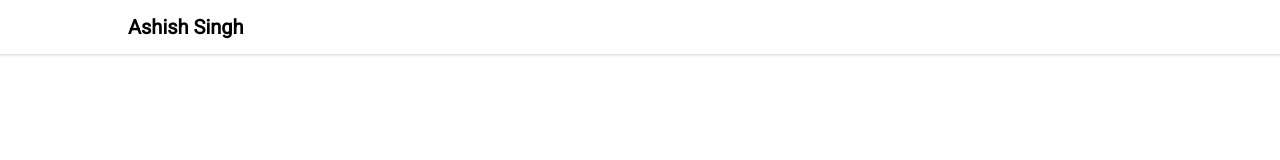
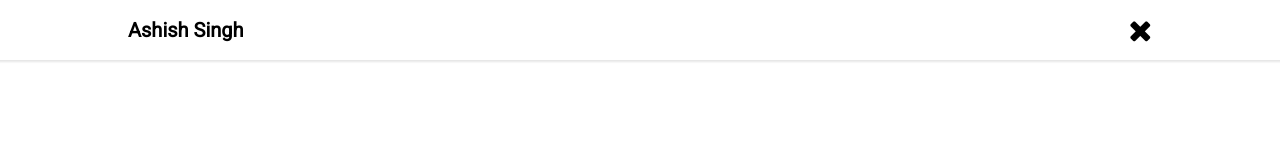
Before and after one commit to ashishsingh-06/resume, a React (Create React App) app: page / in a window 1280 px wide. Shown: the top 160 px of the page. Built offline with nearby package versions, Linux system fonts and the light colour scheme.

Commit message:
show hide menu icon

```diff
--- a/src/App.css
+++ b/src/App.css
@@ -13,3 +13,11 @@ a {
   max-width: 80%;
   margin: 0 auto;
 }
+
+.show-element {
+  display: block;
+}
+
+.hide-element {
+  display: none;
+}
--- a/src/components/Header/Header.js
+++ b/src/components/Header/Header.js
@@ -1,13 +1,20 @@
-import React from "react";
+import React, { useState } from "react";
 import './Header.scss';
 const Header = (props) => {
+
+    const [showMenu, setShowMenu] = useState(true);
+
+    const handleMenuClick = () => {
+        setShowMenu(!showMenu);
+    }
 
     return (
         <div className="header">
             <div className="container">
                 <a className="brand">Ashish Singh</a>
-                <div className="nav-dropdown">
-
+                <div className="menu">
+                    <i className={`menu-icon fa fa-times ${showMenu ? 'show-element' : 'hide-element'}`} onClick={handleMenuClick}></i>
+                    <i className={`menu-icon fa fa-bars ${!showMenu ? 'show-element' : 'hide-element'}`} onClick={handleMenuClick}></i>
                 </div>
             </div>
         </div>
--- a/src/components/Header/Header.scss
+++ b/src/components/Header/Header.scss
@@ -1,10 +1,24 @@
 .header {
     padding: 15px 0px;
     box-shadow: 0 0 2px 2px rgba(0,0,0,.1);
+
+    .container {
+        display: flex;
+        justify-content: space-between;
+    }
 
     .brand {
         cursor: pointer;
         font-size: 20px;
         font-weight: 600;
+        line-height: 1.5;
+    }
+
+    .menu {
+        cursor: pointer;
+
+        .menu-icon {
+            font-size: 30px;
+        }
     }
 }
```
